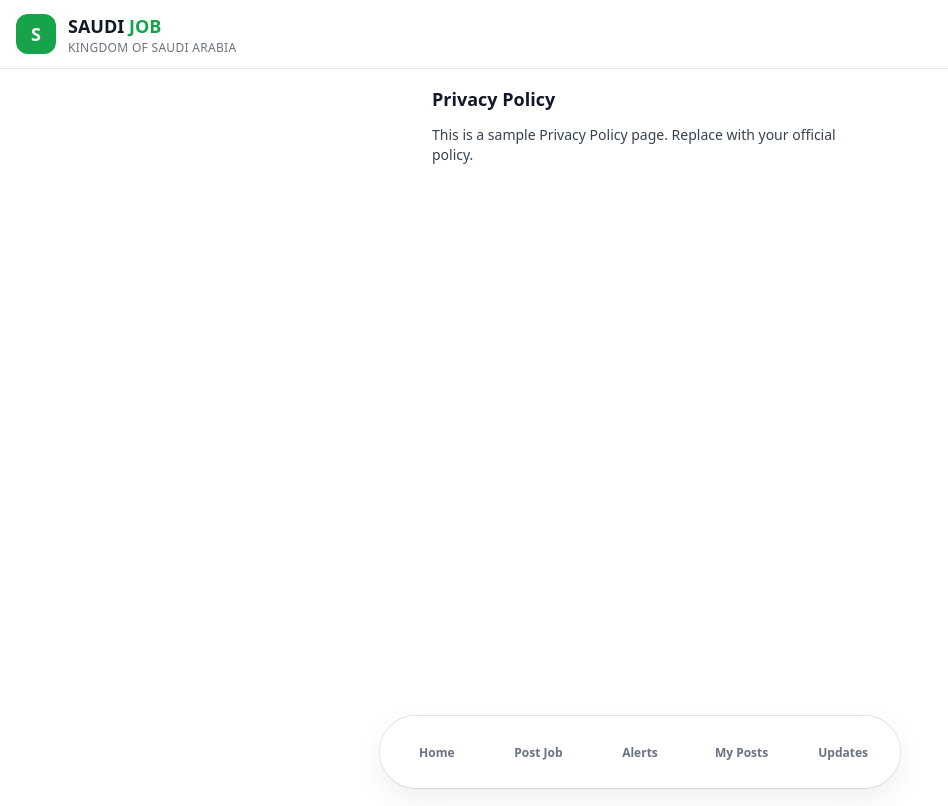
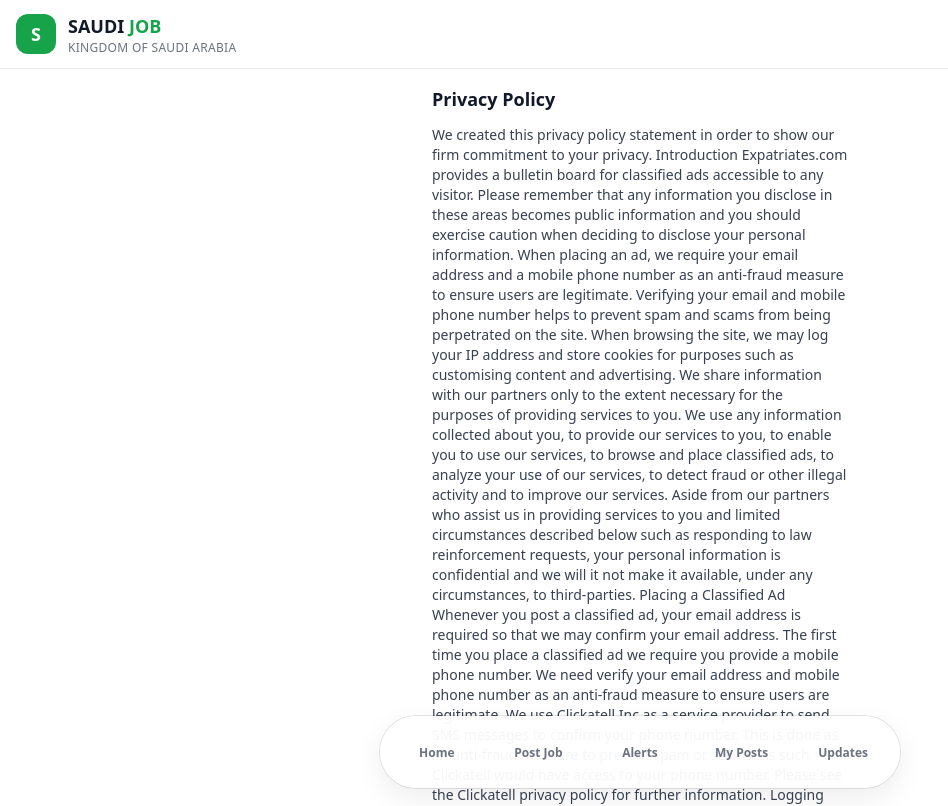
Before and after one commit to mohsinsultanriyad-crypto/mohsin, a React (Vite) app in the folder frontend/: page /privacy in a window 1280 px wide. Shown: the top 806 px of the page, without its empty margins (0-948 px from the left). Built offline with nearby package versions, Linux system fonts and the light colour scheme.

Commit message:
Update Privacy.jsx

```diff
--- a/frontend/src/pages/Privacy.jsx
+++ b/frontend/src/pages/Privacy.jsx
@@ -3,7 +3,78 @@ export default function Privacy() {
     <div className="space-y-3">
       <div className="text-lg font-bold text-gray-900">Privacy Policy</div>
       <div className="text-sm text-gray-700">
-        This is a sample Privacy Policy page. Replace with your official policy.
+
+
+We created this privacy policy statement in order to show our firm commitment to your privacy.
+
+Introduction
+Expatriates.com provides a bulletin board for classified ads accessible to any visitor. Please remember that any information you disclose in these areas becomes public information and you should exercise caution when deciding to disclose your personal information.
+
+When placing an ad, we require your email address and a mobile phone number as an anti-fraud measure to ensure users are legitimate. Verifying your email and mobile phone number helps to prevent spam and scams from being perpetrated on the site.
+
+When browsing the site, we may log your IP address and store cookies for purposes such as customising content and advertising.
+
+We share information with our partners only to the extent necessary for the purposes of providing services to you.
+
+We use any information collected about you, to provide our services to you, to enable you to use our services, to browse and place classified ads, to analyze your use of our services, to detect fraud or other illegal activity and to improve our services.
+
+Aside from our partners who assist us in providing services to you and limited circumstances described below such as responding to law reinforcement requests, your personal information is confidential and we will it not make it available, under any circumstances, to third-parties.
+
+Placing a Classified Ad
+Whenever you post a classified ad, your email address is required so that we may confirm your email address. The first time you place a classified ad we require you provide a mobile phone number. We need verify your email address and mobile phone number as an anti-fraud measure to ensure users are legitimate.
+
+We use Clickatell Inc as a service provider to send SMS messages to confirm your phone number. This is done as an anti-fraud measure to prevent spam or scams. As such Clickatell would have access to your phone number. Please see the Clickatell privacy policy for further information.
+
+Logging
+When browsing web pages on our site, our web logs track the current date,time and the IP address used. This logs are expunged every two weeks.
+
+Email Subscription
+In our subscription form, we ask for your email address. We do not ask for any additional information. We use your email address to contact you when necessary and to send you classified ads in categories that you have requested. To unsubscribe you may use the unsubscribe form. To remove your published ads, you may request links to remove each ad using the following form.
+
+Your email address is confidential and we will it not make it available, under any circumstances, to commercial third-parties.
+
+Cookies and Web Beacons
+In the course of paid ads being served on this web site, third parties may be placing and reading cookies on your browser, or using web beacons to collect information.
+
+If you wish to use our site and have cookies automatically deleted once you close you browser, you can use private browsing to do so.
+
+Most browsers are initially set up to accept cookies, but you can reset your browser to refuse all cookies or to indicate when a cookie is being sent.
+
+It is possible to delete cookies for our site. Plesse find instructions below for deleting cookies for two popular web browsers.
+
+Google Chrome: http://support.google.com/chrome/bin/answer.py?hl=en&answer=95647
+
+Fire Fox: http://support.mozilla.org/en-US/kb/delete-cookies-remove-info-websites-stored#w_delete-cookies-for-a-single-site
+
+Advertising
+We use third-party advertising companies to serve ads when you visit our website. These companies may use information (not including your name, address, email address, or telephone number) about your visits to this and other websites in order to provide advertisements about goods and services of interest to you. If you would like more information about this practice and to know your choices about not having this information used by these companies, click here.
+
+If you do not want to see advertising, we recommend you install ad blocking software on your browser. You will be able to use the site and view its contents normally even with an ad blocker installed.
+
+Measuring Site Usage
+We measure visitors to our website using Google Analytics. This records what pages you view within our site, how you arrived at our site and some basic information about your computer. All of that information is anonymous – so we don't know who you are; just that somebody visited our site. The information we collect from analytics helps us understand what parts of our sites are doing well, how people arrive at our site and so on. Like most websites, we use this information to make our website better. You can learn more about Google Analytics or opt out if you wish.
+
+Discussion Comments
+To allow visitors to discuss classified ads, we use a discussion system called Disqus. To do so we embed code that Disqus provide and we do not control ourselves. Disqus anonymously tracks visitors to pages like we do. They also remember who you are if you login to any Disqus service, so you can comment on any website using their tool. Logging in to Disqus can be done in many ways, including via Facebook. If you login via social network, Disqus will be able to link your activity to that network. In this way, your Disqus activity may be personally identifiable. Disqus will know what pages you viewed in our site and what you wrote on those comments. Of course all comments you leave are also publicly visible on the Internet alongside your name, so we do not imagine this is a concern for many people.
+
+Online Payment
+We use CCBill Inc as our payment provider should you decide to purchase a Premium ad. CCBill will have access to your personal and payment information. When paying by credit card, Expatriates.com themselves do not ever have any access to your credit card details.
+
+We share information with CCBill only to the extent necessary for the purposes of processing payments you make via our website.
+
+Law Enforcement Requests
+In order to enforce its terms of use, expatriates.com may dislose information about its users to law enforcement agencies or others. This is particularly the case if a user defrauds other expatriates.com users, deliberately places an ad impersonating another person, or publishes anothers person's private information.
+
+Updating Your Personal Information
+To remove your published ads, you may request links to remove each ad using the following form.
+
+Upon request, we will permanently delete your postings and all of your personal data. Our backup system will retain data for an additional 2 weeks before it is expunged permanently.
+
+Contacting Us
+If you have any questions about this privacy statement, please send a message to contact@saudijob.com
+
+
+
       </div>
     </div>
   );
```
